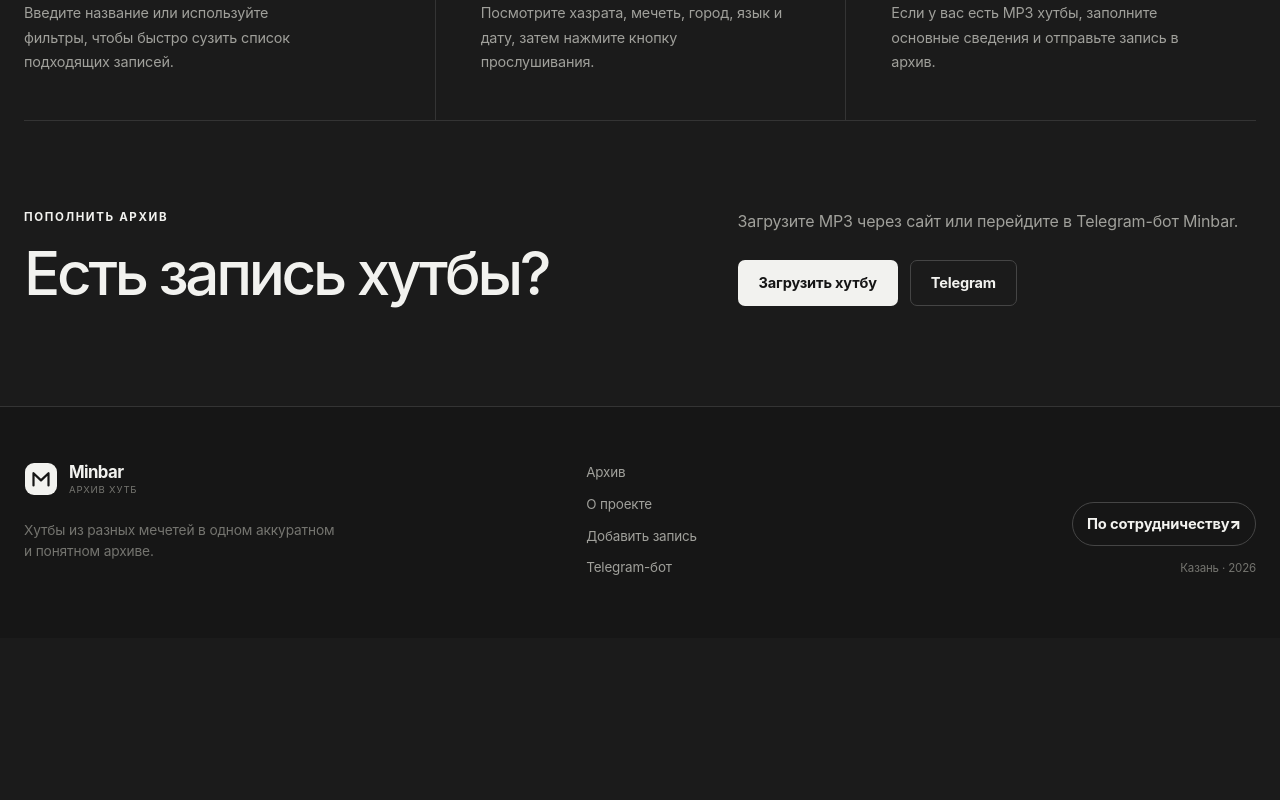
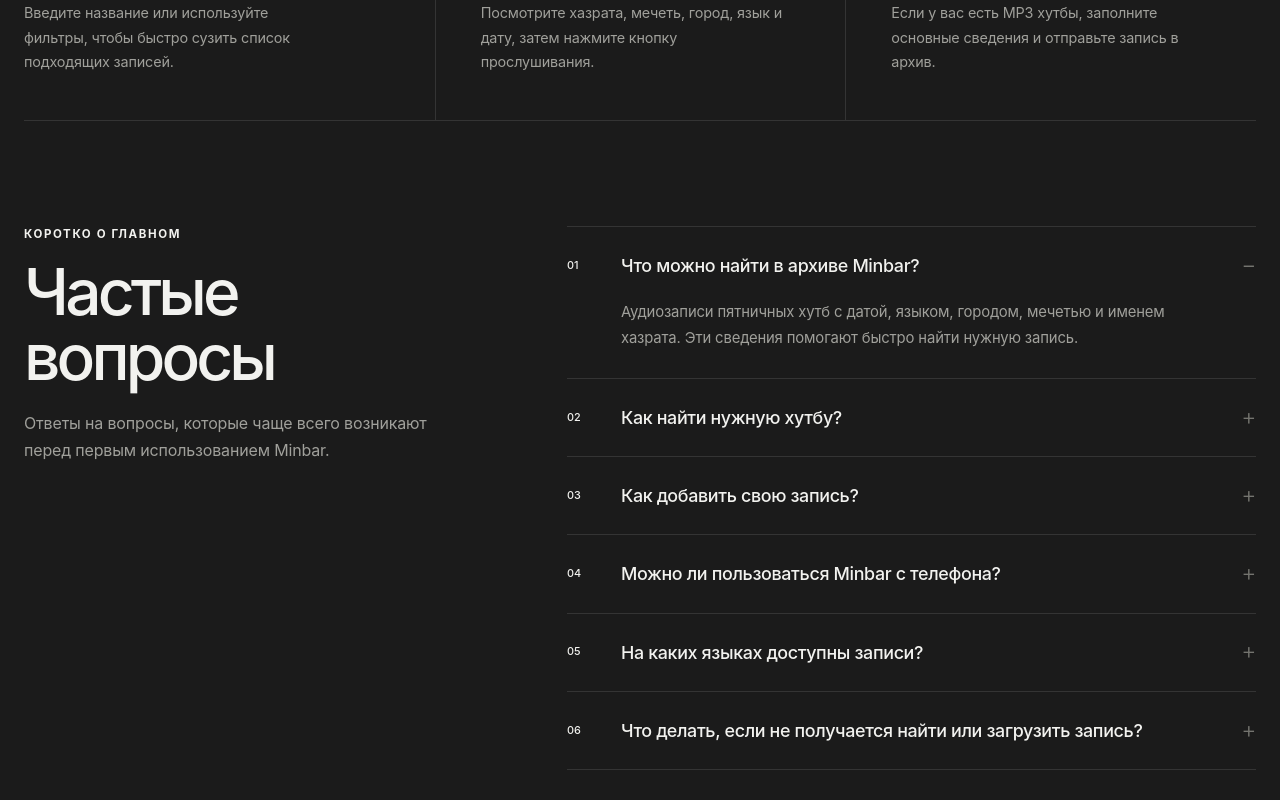
Before and after one commit to nafikovilyas24-lang/minbar-landing, a Next.js app in the folder minbar-landing-source/: page /about in a window 1280 px wide. Shown: the part 1760-2560 px from the top of the page. Before the commit the page ends 2482 px from the top, so only its background shows below. Built offline with nearby package versions, Linux system fonts and the light colour scheme; no server answers; the database is empty.

Commit message:
Add FAQ section to about page

```diff
--- a/minbar-landing-source/app/about/page.tsx
+++ b/minbar-landing-source/app/about/page.tsx
@@ -5,6 +5,33 @@ export const metadata: Metadata = {
   title: "О проекте",
   description: "Что такое Minbar, почему архив удобен и как им пользоваться.",
 };
+
+const frequentlyAskedQuestions = [
+  {
+    question: "Что можно найти в архиве Minbar?",
+    answer: "Аудиозаписи пятничных хутб с датой, языком, городом, мечетью и именем хазрата. Эти сведения помогают быстро найти нужную запись.",
+  },
+  {
+    question: "Как найти нужную хутбу?",
+    answer: "Откройте архив, введите название в строке поиска или используйте фильтры по языку, городу, мечети и хазрату.",
+  },
+  {
+    question: "Как добавить свою запись?",
+    answer: "Перейдите на страницу загрузки, выберите аудиофайл и заполните сведения о хутбе. Загрузить запись также можно через Telegram-бот Minbar.",
+  },
+  {
+    question: "Можно ли пользоваться Minbar с телефона?",
+    answer: "Да. Сайт и встроенный аудиоплеер работают на телефонах, планшетах и компьютерах.",
+  },
+  {
+    question: "На каких языках доступны записи?",
+    answer: "В архиве могут быть хутбы на разных языках. Доступные варианты отображаются в фильтре и зависят от уже добавленных записей.",
+  },
+  {
+    question: "Что делать, если не получается найти или загрузить запись?",
+    answer: "Напишите через кнопку «Вопрос админу» в Telegram-боте. Если вопрос касается работы Minbar, помощник подскажет сразу; остальные обращения получит администратор.",
+  },
+];
 
 export default function AboutPage() {
   return (
@@ -68,6 +95,25 @@ export default function AboutPage() {
         </article>
       </section>
 
+      <section className="about-faq section-shell" aria-labelledby="faq-title">
+        <div className="about-faq-heading">
+          <p className="eyebrow">Коротко о главном</p>
+          <h2 id="faq-title">Частые вопросы</h2>
+          <p>Ответы на вопросы, которые чаще всего возникают перед первым использованием Minbar.</p>
+        </div>
+        <div className="about-faq-list">
+          {frequentlyAskedQuestions.map((item, index) => (
+            <details key={item.question} open={index === 0}>
+              <summary>
+                <span>{String(index + 1).padStart(2, "0")}</span>
+                {item.question}
+              </summary>
+              <p>{item.answer}</p>
+            </details>
+          ))}
+        </div>
+      </section>
+
       <section id="telegram" className="about-cta section-shell">
         <div>
           <p className="eyebrow">Пополнить архив</p>
--- a/minbar-landing-source/app/globals.css
+++ b/minbar-landing-source/app/globals.css
@@ -355,6 +355,18 @@ button:focus-visible, a:focus-visible, input:focus-visible, select:focus-visible
 .about-principles span { color: var(--accent); font-size: 0.7rem; }
 .about-principles h2 { margin: 65px 0 13px; font-size: 1.65rem; letter-spacing: -0.035em; font-weight: 550; }
 .about-principles p { max-width: 310px; margin: 0; color: var(--muted); font-size: 0.9rem; line-height: 1.72; }
+.about-faq { display: grid; grid-template-columns: 0.78fr 1.22fr; gap: clamp(55px, 8vw, 110px); padding-block: 105px 92px; border-bottom: 1px solid var(--line); }
+.about-faq-heading { position: sticky; top: 112px; align-self: start; }
+.about-faq-heading h2 { margin: 15px 0 20px; font-size: clamp(2.75rem, 5vw, 4.9rem); line-height: 1.02; letter-spacing: -0.06em; font-weight: 550; }
+.about-faq-heading > p:last-child { max-width: 410px; margin: 0; color: var(--muted); line-height: 1.72; }
+.about-faq-list { border-top: 1px solid var(--line); }
+.about-faq-list details { border-bottom: 1px solid var(--line); }
+.about-faq-list summary { display: grid; grid-template-columns: 42px 1fr 24px; gap: 12px; align-items: center; padding: 26px 0; cursor: pointer; list-style: none; font-size: 1.12rem; line-height: 1.4; letter-spacing: -0.02em; font-weight: 540; }
+.about-faq-list summary::-webkit-details-marker { display: none; }
+.about-faq-list summary > span { color: var(--accent); font-size: 0.68rem; letter-spacing: 0; }
+.about-faq-list summary::after { content: "+"; color: var(--subtle); font-size: 1.45rem; line-height: 1; text-align: right; font-weight: 350; }
+.about-faq-list details[open] summary::after { content: "−"; }
+.about-faq-list details > p { max-width: 650px; margin: -5px 36px 27px 54px; color: var(--muted); font-size: 0.93rem; line-height: 1.75; }
 .about-cta { display: grid; grid-template-columns: 1.1fr 0.9fr; gap: 80px; padding-block: 88px 100px; }
 .about-cta h2 { margin: 15px 0 0; font-size: clamp(2.7rem, 4.7vw, 4.4rem); line-height: 1.05; letter-spacing: -0.055em; font-weight: 550; }
 .about-cta > div:last-child { align-self: end; }
@@ -490,6 +502,10 @@ button:focus-visible, a:focus-visible, input:focus-visible, select:focus-visible
   .about-principles article { min-height: 240px; padding: 32px 0 38px; }
   .about-principles article + article { padding-left: 0; border-left: 0; border-top: 1px solid var(--line); }
   .about-principles h2 { margin-top: 43px; }
+  .about-faq { grid-template-columns: 1fr; gap: 42px; padding-block: 78px 72px; }
+  .about-faq-heading { position: static; }
+  .about-faq-list summary { grid-template-columns: 34px 1fr 22px; padding-block: 23px; font-size: 1rem; }
+  .about-faq-list details > p { margin: -2px 20px 24px 46px; }
   .about-cta { gap: 35px; padding-block: 80px 95px; }
   .global-player { height: 72px; }
   .global-player-inner { width: calc(100% - 24px); grid-template-columns: 42px minmax(0, 1fr); gap: 12px; }
```
